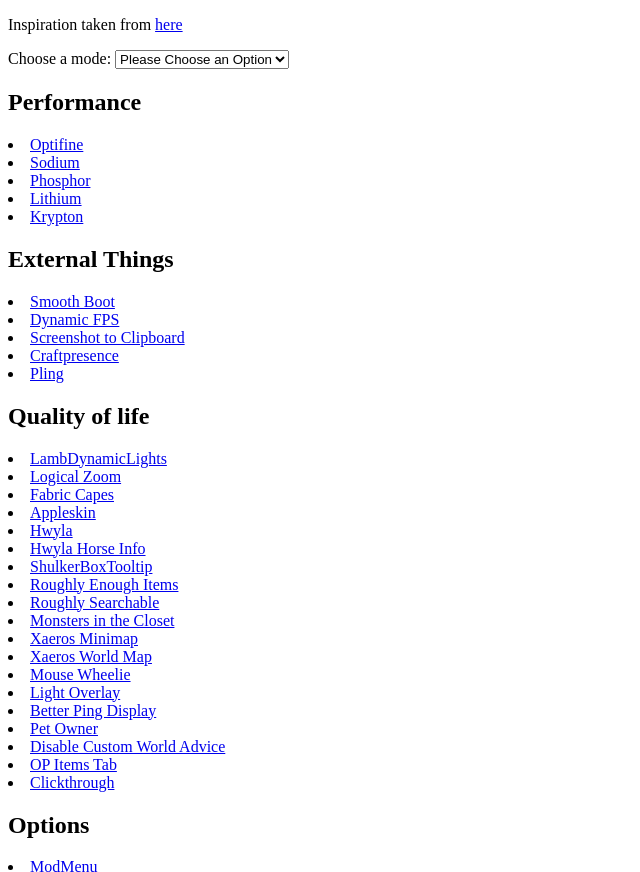
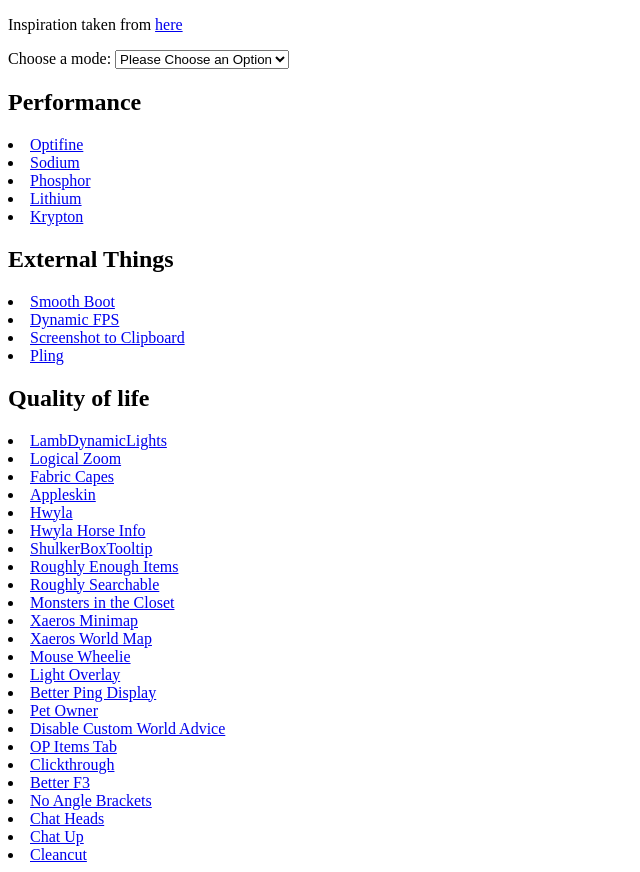
Before and after one commit to ugackMiner53/fabric-clientside-mods, a plain HTML site: page index.html in a window 1280 px wide. Shown: the part 91-963 px from the top of the page, without its empty margins (0-640 px from the left). Drawn offline with Linux system fonts and the light colour scheme.

Commit message:
Update index.html

```diff
--- a/index.html
+++ b/index.html
@@ -59,7 +59,6 @@
         <li title="A mod which starts Minecraft more smoothly" class="both"><a target="_blank" href="https://www.curseforge.com/minecraft/mc-mods/smooth-boot">Smooth Boot</a></li>
         <li title="A mod which makes Minecraft not render stuff when minimized" class="both"><a target="_blank" href="https://www.curseforge.com/minecraft/mc-mods/dynamic-fps">Dynamic FPS</a></li>
         <li title="A mod which copies the screenshot you just took to your clipboard" class="both"><a target="_blank" href="https://www.curseforge.com/minecraft/mc-mods/screenshot-to-clipboard-fabric">Screenshot to Clipboard</a></li>
-        <li title="A mod which lets you edit the default Minecraft message in discord" class="both"><a target="_blank" href="https://www.curseforge.com/minecraft/mc-mods/craftpresence">Craftpresence</a></li>
         <li title="A mod which makes a noise once minecraft fully loads" class="both"><a target="_blank" href="https://www.curseforge.com/minecraft/mc-mods/pling" >Pling</a></li>
 
 
@@ -84,7 +83,11 @@
         <li title="A mod which removes the dumb message about experimental world settings" class="both"><a target="_blank" href="https://www.curseforge.com/minecraft/mc-mods/fabric-disable-custom-worlds-advice">Disable Custom World Advice</a></li>
         <li title="A mod which adds a tab to the creative GUI with normally unobtainable items" class="both"><a target="_blank" href="https://www.curseforge.com/minecraft/mc-mods/op-items-tab">OP Items Tab</a></li>
         <li title="A mod which lets you click blocks behind item frames or signs (sneak to disable)" class="both"><a target="_blank" href="https://www.curseforge.com/minecraft/mc-mods/clickthrough/">Clickthrough</a></li>
-
+        <li title="A mod which lets you customize the F3 menu" class="both"><a target="_blank" href="https://www.curseforge.com/minecraft/mc-mods/betterf3">Better F3</a></li>
+        <li title="A mod which removes the <> from the chat" class="both"><a target="_blank" href="https://www.curseforge.com/minecraft/mc-mods/no-angled-brackets">No Angle Brackets</a></li>
+        <li title="A mod which adds player heads next to their message in chat" class="both"><a target="_blank" href="https://www.curseforge.com/minecraft/mc-mods/chat-heads">Chat Heads</a></li>
+        <li title="A mod which moves the chat window up so it doesn't obstruct the armor" class="both"><a target="_blank" href="https://www.curseforge.com/minecraft/mc-mods/chat-up">Chat Up</a></li>
+        <li title="A mod which lets you attack mobs without hitting grass" class="both"><a target="_blank" href="https://www.curseforge.com/minecraft/mc-mods/cleancut">Cleancut</a></li>
 
 
 
```
